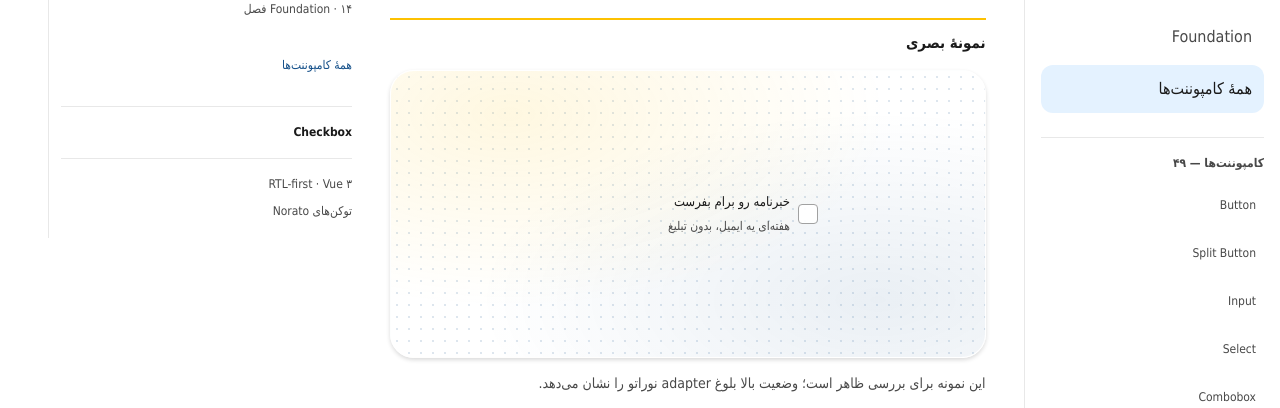
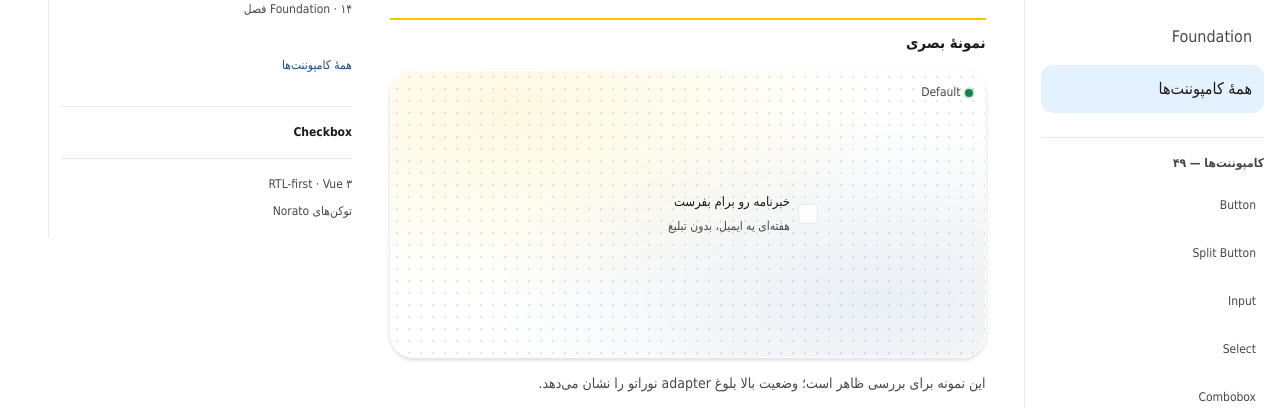
Before and after one commit to siavash00memar/Norato-Design-System, a Vue app in the folder apps/vue/: page / in a window 1280 px wide. Both pictures are taken after a click on the button "Checkbox". Shown: the part 204-612 px from the top of the page. Built offline with nearby package versions, Linux system fonts and the light colour scheme; a web font is replaced by a local one.

Commit message:
fix(checkbox): align specimen with Lemon reference

```diff
--- a/apps/vue/src/ComponentSpecimen.vue
+++ b/apps/vue/src/ComponentSpecimen.vue
@@ -12,7 +12,7 @@ const planOptions = [{ value: 'monthly', label: 'ماهانه' }, { value: 'year
     <div v-else-if="name==='Input'" class="sample-form-controls sample-input-specimen"><NoratoField id="specimen-email" label="ایمیل" placeholder="name@example.com" helper-text="ایمیل کاری‌ات را وارد کن." dir="ltr" /></div>
     <div v-else-if="name==='Select'" class="sample-form-controls sample-input-specimen sample-select-specimen"><NoratoSelect id="specimen-city" label="شهر" model-value="tehran" :options="[{value:'tehran',label:'تهران'},{value:'shiraz',label:'شیراز'},{value:'disabled',label:'گزینهٔ غیرفعال',disabled:true}]" /></div>
     <div v-else-if="name==='Combobox'" class="sample-form-controls sample-combobox-specimen"><NoratoCombobox id="specimen-combobox" label="مهارت‌ها" placeholder="جست‌وجو کن یا بنویس…" :options="[{value:'design',label:'طراحی محصول'},{value:'research',label:'پژوهش کاربر'},{value:'writing',label:'طراحی رابط کاربری'}]" /></div>
-    <div v-else-if="name==='Checkbox'" class="sample-form-controls sample-checkbox-specimen"><NoratoCheckbox id="specimen-newsletter" label="خبرنامه رو برام بفرست" description="هفته‌ای یه ایمیل، بدون تبلیغ" :size="20" /></div>
+    <template v-else-if="name==='Checkbox'"><span class="sample-checkbox-state" dir="ltr">Default<i aria-hidden="true" /></span><div class="sample-form-controls sample-checkbox-specimen"><NoratoCheckbox id="specimen-newsletter" label="خبرنامه رو برام بفرست" description="هفته‌ای یه ایمیل، بدون تبلیغ" :size="20" /></div></template>
     <div v-else-if="name==='Radio Button'" class="sample-form-controls"><NoratoChoiceGroup kind="radio" id="specimen-plan" label="دورهٔ اشتراک" :options="planOptions" :selected="['monthly']" /><NoratoChoiceGroup kind="radio" id="specimen-required-plan" label="انتخاب دوره" :options="planOptions.slice(0,2)" error-text="یک دوره انتخاب کنید." /></div>
     <div v-else-if="name==='Switch'" class="sample-switch-row"><span><b>اعلان‌ها</b><small>پیام‌های جدید را خبر بده</small></span><button class="sample-switch" role="switch" aria-checked="true" aria-label="اعلان‌ها"><i /></button></div>
     <div v-else-if="name==='Segmented Control'" class="sample-segment"><button>روزانه</button><button class="active">هفتگی</button><button>ماهانه</button></div>
--- a/apps/vue/src/styles.css
+++ b/apps/vue/src/styles.css
@@ -425,7 +425,9 @@ button:focus-visible,a:focus-visible,input:focus-visible,select:focus-visible,su
 .component-sample:has(.sample-form-controls){min-height:auto;place-items:stretch;text-align:start}
 .component-sample.sample-select-preview:not(.compact){min-height:var(--norato-select-preview-frame-min-block-size);place-items:center}
 .component-sample.sample-combobox-preview:not(.compact){inline-size:min(100%,var(--norato-combobox-preview-frame-inline-size));min-height:var(--norato-combobox-preview-frame-min-block-size);justify-self:center;padding-inline:var(--norato-space-1);border:var(--norato-border-thin) solid var(--norato-color-glass-line);border-radius:var(--norato-radius-card);background-color:var(--norato-color-glass-surface);background-image:radial-gradient(ellipse at 20% 15%,color-mix(in srgb,var(--norato-color-brand-yellow) 12%,transparent),transparent 56%),radial-gradient(ellipse at 82% 80%,color-mix(in srgb,var(--norato-color-brand-blue) 9%,transparent),transparent 58%),radial-gradient(var(--norato-color-glass-line) 1px,transparent 1px);background-size:auto,auto,var(--norato-space-3) var(--norato-space-3);box-shadow:var(--norato-elevation-box);place-items:center}
-.component-sample.sample-checkbox-preview:not(.compact){inline-size:min(100%,var(--norato-checkbox-preview-frame-inline-size));min-block-size:var(--norato-checkbox-preview-frame-block-size);justify-self:center;padding-inline:var(--norato-space-1);border:var(--norato-border-thin) solid var(--norato-color-glass-line);border-radius:var(--norato-checkbox-preview-radius);background-color:var(--norato-color-glass-surface);background-image:radial-gradient(ellipse at 20% 15%,color-mix(in srgb,var(--norato-color-brand-yellow) 12%,transparent),transparent 56%),radial-gradient(ellipse at 82% 80%,color-mix(in srgb,var(--norato-color-brand-blue) 9%,transparent),transparent 58%),radial-gradient(color-mix(in srgb,var(--norato-color-brand-blue) 14%,transparent) var(--norato-border-thin),transparent var(--norato-border-thin));background-size:auto,auto,var(--norato-space-3) var(--norato-space-3);box-shadow:var(--norato-elevation-box);place-items:center}
+.component-sample.sample-checkbox-preview:not(.compact){position:relative;inline-size:min(100%,var(--norato-checkbox-preview-frame-inline-size));min-block-size:var(--norato-checkbox-preview-frame-block-size);justify-self:center;padding-inline:var(--norato-space-1);border:var(--norato-border-thin) solid var(--norato-color-glass-line);border-radius:var(--norato-checkbox-preview-radius);background-color:var(--norato-color-glass-surface);background-image:radial-gradient(ellipse at 20% 15%,color-mix(in srgb,var(--norato-color-brand-yellow) 12%,transparent),transparent 56%),radial-gradient(ellipse at 82% 80%,color-mix(in srgb,var(--norato-color-brand-blue) 9%,transparent),transparent 58%),radial-gradient(color-mix(in srgb,var(--norato-color-brand-blue) 14%,transparent) var(--norato-border-thin),transparent var(--norato-border-thin));background-size:auto,auto,var(--norato-space-3) var(--norato-space-3);box-shadow:var(--norato-elevation-box);place-items:center}
+.sample-checkbox-state{position:absolute;inset-block-start:var(--norato-space-3);inset-inline-end:var(--norato-space-3);display:flex;align-items:center;gap:var(--norato-space-1);color:var(--norato-color-text-secondary);font-size:var(--norato-type-body-small-size);line-height:var(--norato-type-body-small-line-height)}
+.sample-checkbox-state i{inline-size:var(--norato-space-2);block-size:var(--norato-space-2);border-radius:var(--norato-radius-pill);background:var(--norato-color-status-success);box-shadow:0 0 0 var(--norato-border-medium) color-mix(in srgb,var(--norato-color-status-success) 18%,transparent)}
 @media(max-width:599px){.component-doc>.doc-section{padding-block:var(--norato-space-2)}}
 @media(max-width:599px){.component-sample.sample-combobox-preview:not(.compact){inline-size:min(100%,var(--norato-combobox-preview-frame-mobile-inline-size))}}
 @media(max-width:599px){.component-sample.sample-checkbox-preview:not(.compact){inline-size:min(100%,var(--norato-checkbox-preview-frame-mobile-inline-size))}}
--- a/packages/vue/src/components.css
+++ b/packages/vue/src/components.css
@@ -150,7 +150,7 @@
 .norato-choice-group[aria-invalid="true"] legend{color:var(--norato-color-status-error)}
 .norato-checkbox{display:grid;gap:var(--norato-space-1);min-inline-size:0;text-align:start}
 .norato-checkbox__row{display:flex;align-items:center;gap:var(--norato-space-2);inline-size:100%;min-inline-size:0;min-block-size:var(--norato-control-target-min);cursor:pointer}
-.norato-checkbox__input{appearance:none;display:grid;place-items:center;flex:none;inline-size:20px;block-size:20px;margin:0;border:var(--norato-border-thin) solid var(--norato-color-border-strong);border-radius:var(--norato-radius-checkbox);background:var(--norato-color-glass-surface-strong);cursor:pointer;transition:background-color var(--norato-motion-duration-press) var(--norato-motion-ease-out),border-color var(--norato-motion-duration-press) var(--norato-motion-ease-out),box-shadow var(--norato-motion-duration-press) var(--norato-motion-ease-out)}
+.norato-checkbox__input{appearance:none;display:grid;place-items:center;flex:none;inline-size:20px;block-size:20px;margin:0;border:var(--norato-border-thin) solid var(--norato-color-border-default);border-radius:var(--norato-radius-checkbox);background:var(--norato-color-glass-surface);cursor:pointer;transition:background-color var(--norato-motion-duration-press) var(--norato-motion-ease-out),border-color var(--norato-motion-duration-press) var(--norato-motion-ease-out),box-shadow var(--norato-motion-duration-press) var(--norato-motion-ease-out)}
 .norato-checkbox[data-size="16"] .norato-checkbox__input{inline-size:16px;block-size:16px}
 .norato-checkbox__input:checked,.norato-checkbox__input:indeterminate{border-color:var(--norato-color-brand-blue);background:var(--norato-color-brand-blue)}
 .norato-checkbox__input:checked::after{content:"";inline-size:5px;block-size:9px;border-block-end:2px solid var(--norato-color-text-on-brand);border-inline-end:2px solid var(--norato-color-text-on-brand);transform:rotate(45deg) translate(-1px,-1px)}
@@ -158,7 +158,7 @@
 .norato-checkbox__input:hover:not(:disabled){border-color:var(--norato-color-brand-blue)}
 .norato-checkbox__input:focus-visible{outline:var(--norato-border-focus) solid var(--norato-color-focus-contrast);outline-offset:var(--norato-space-1);box-shadow:0 0 0 var(--norato-border-focus) var(--norato-color-focus-ring)}
 .norato-checkbox__copy{display:grid;gap:var(--norato-space-1);min-inline-size:0}
-.norato-checkbox__label{color:var(--norato-color-text-primary);font-weight:var(--norato-type-body-regular-weight)}
+.norato-checkbox__label{color:var(--norato-color-text-primary);font-weight:var(--norato-type-body-medium-weight)}
 .norato-checkbox__description{color:var(--norato-color-text-secondary);font-size:var(--norato-type-body-small-size);line-height:var(--norato-type-body-small-line-height)}
 .norato-checkbox__error{margin:0;color:var(--norato-color-status-error);font-size:var(--norato-type-body-small-size)}
 .norato-checkbox[data-invalid] .norato-checkbox__input{border-color:var(--norato-color-status-error)}
```
Also changed, not shown: 6 other files (tests, documents, lock files or other folders).
